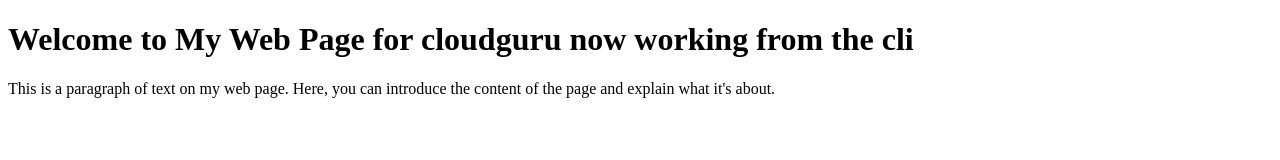
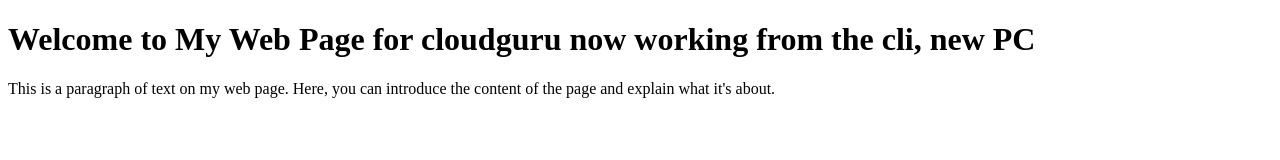
Before and after one commit to katiaguerra/test2, a plain HTML site: page index.html in a window 1280 px wide. Drawn offline with Linux system fonts and the light colour scheme.

Commit message:
working from my new laptop

```diff
--- a/index.html
+++ b/index.html
@@ -6,7 +6,7 @@
     <title>Simple Web Page</title>
 </head>
 <body>
-    <h1>Welcome to My Web Page for cloudguru now working from the cli</h1>
+    <h1>Welcome to My Web Page for cloudguru now working from the cli, new PC</h1>
     <p>This is a paragraph of text on my web page. Here, you can introduce the content of the page and explain what it's about.</p>
 
     <p>
```
